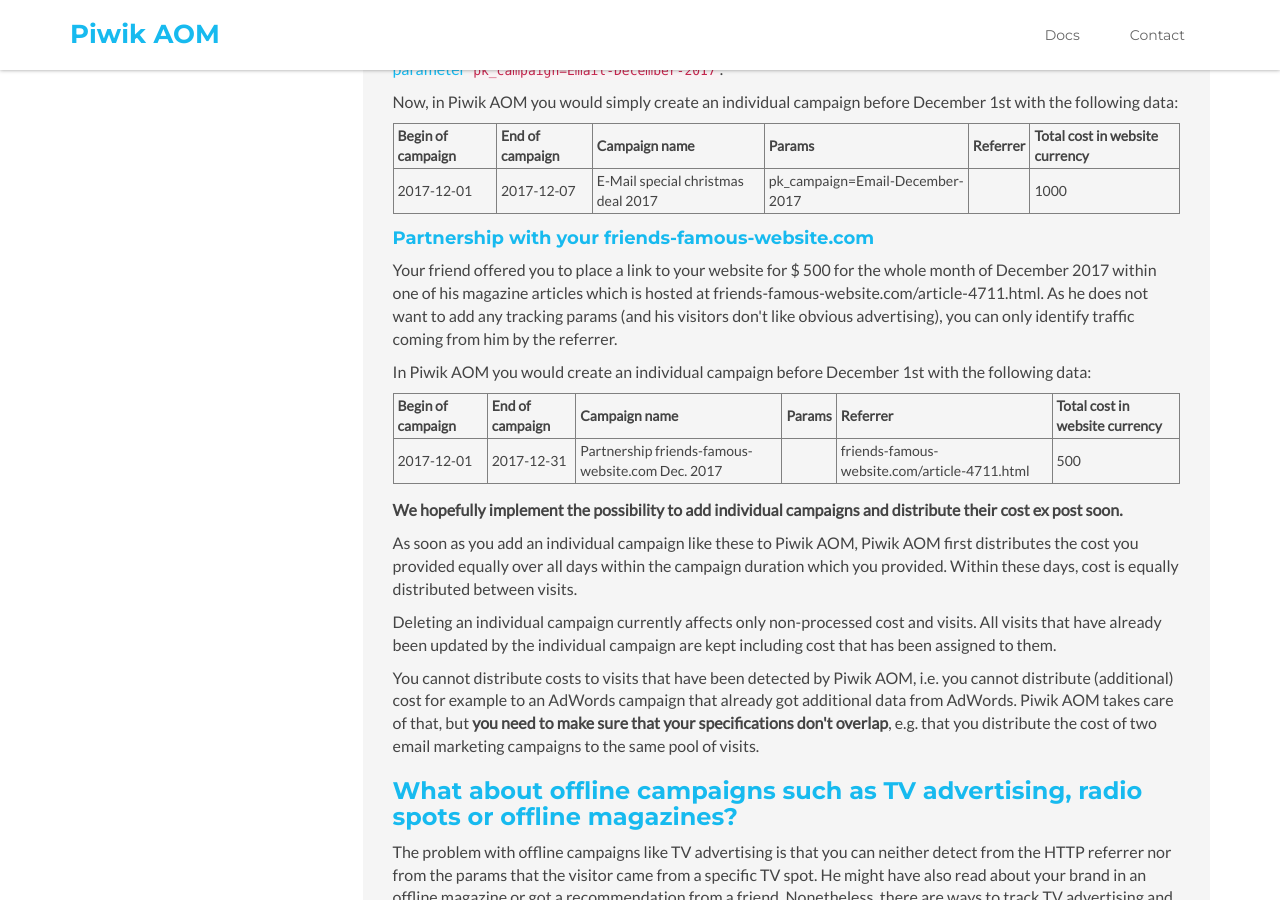
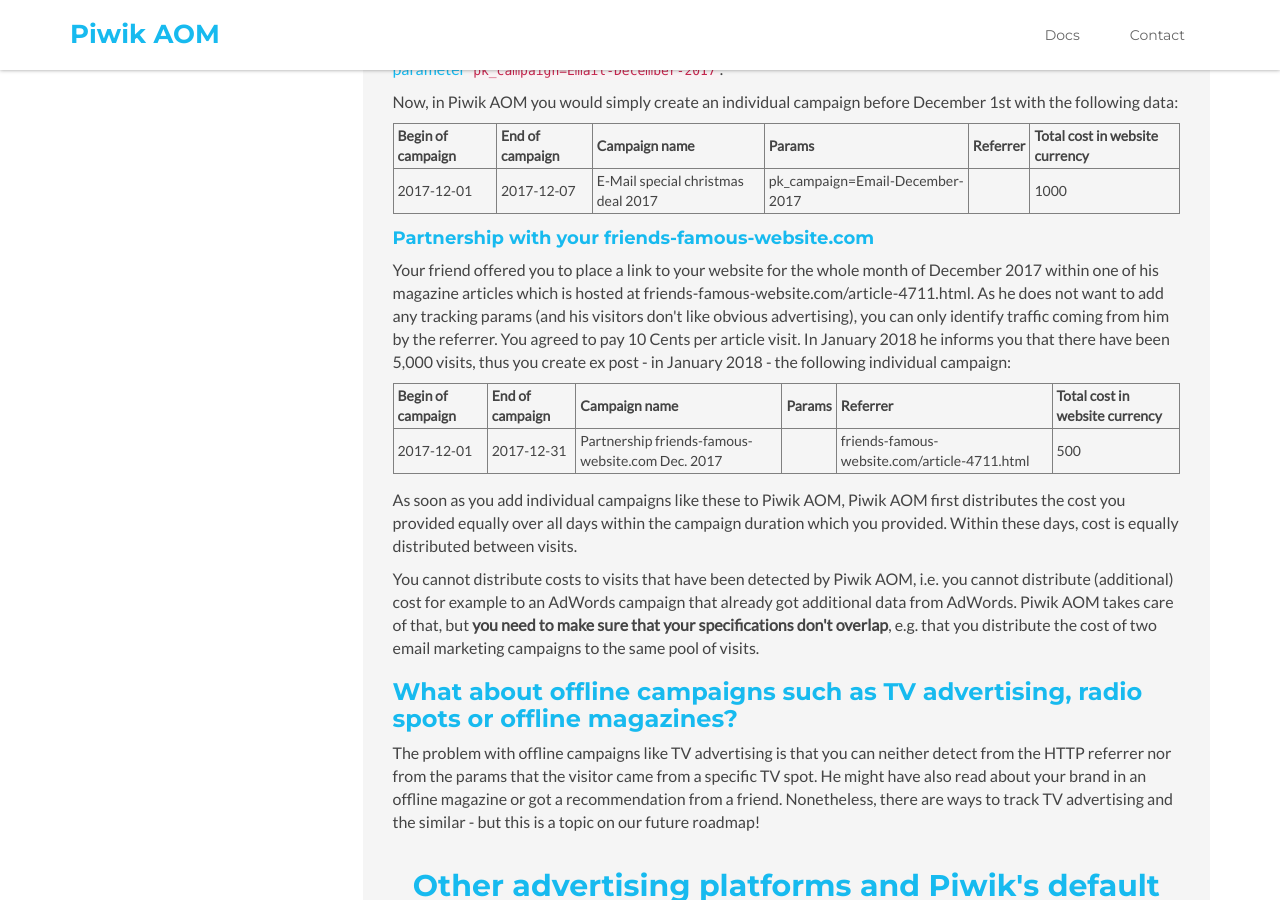
Before and after one commit to finanzcheck/AOM, a Jekyll site: the page built from advertisers-platforms.html, in a window 1280 px wide and 900 px high, scrolled down 3913 px. Built offline with Jekyll 4.4.1, drawn with Linux system fonts in a browser that asks for light colours; comment, search, counter and statistics services are not loaded.

Commit message:
Updates documentation about individual campaigns

```diff
--- a/advertisers-platforms.html
+++ b/advertisers-platforms.html
@@ -316,12 +316,11 @@ title: Piwik AOM Plugin Documentation - Advertiser's Platforms
 
 <h4>Partnership with your friends-famous-website.com</h4>
 
-<p>Your friend offered you to place a link to your website for $ 500 for the whole month of December 2017 within one of
-    his magazine articles which is hosted at friends-famous-website.com/article-4711.html. As he does not want to add
+<p>Your friend offered you to place a link to your website for the whole month of December 2017 within one of his
+    magazine articles which is hosted at friends-famous-website.com/article-4711.html. As he does not want to add
     any tracking params (and his visitors don't like obvious advertising), you can only identify traffic coming from him
-    by the referrer.</p>
-
-<p>In Piwik AOM you would create an individual campaign before December 1st with the following data:</p>
+    by the referrer. You agreed to pay 10 Cents per article visit. In January 2018 he informs you that there have been
+    5,000 visits, thus you create ex post - in January 2018 - the following individual campaign:</p>
 
 <table><thead>
 <tr>
@@ -343,15 +342,10 @@ title: Piwik AOM Plugin Documentation - Advertiser's Platforms
 </tr>
 </tbody></table>
 
-<p><strong>We hopefully implement the possibility to add individual campaigns and distribute their cost ex post
-    soon.</strong></p>
 
-<p>As soon as you add an individual campaign like these to Piwik AOM, Piwik AOM first distributes the cost you provided
+<p>As soon as you add individual campaigns like these to Piwik AOM, Piwik AOM first distributes the cost you provided
     equally over all days within the campaign duration which you provided. Within these days, cost is equally
     distributed between visits.</p>
-
-<p>Deleting an individual campaign currently affects only non-processed cost and visits. All visits that have already
-    been updated by the individual campaign are kept including cost that has been assigned to them.</p>
 
 <p>You cannot distribute costs to visits that have been detected by Piwik AOM, i.e. you cannot distribute (additional)
     cost for example to an AdWords campaign that already got additional data from AdWords. Piwik AOM takes care of that,
```
Also changed, not shown: docs.html (+7 -0 lines).
